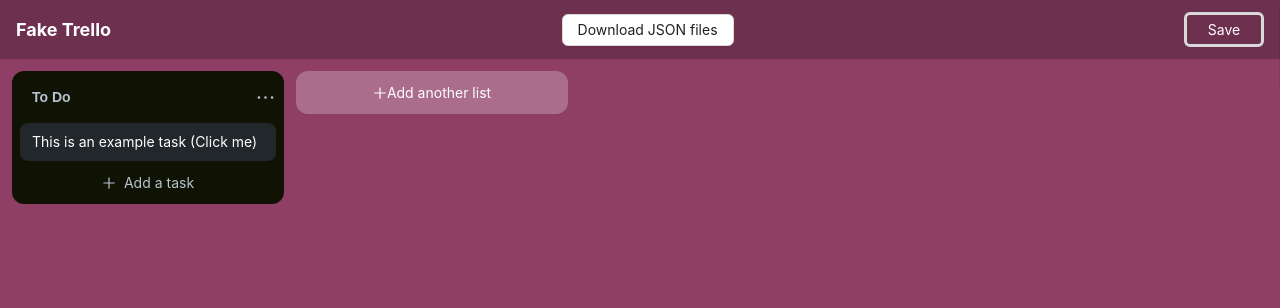
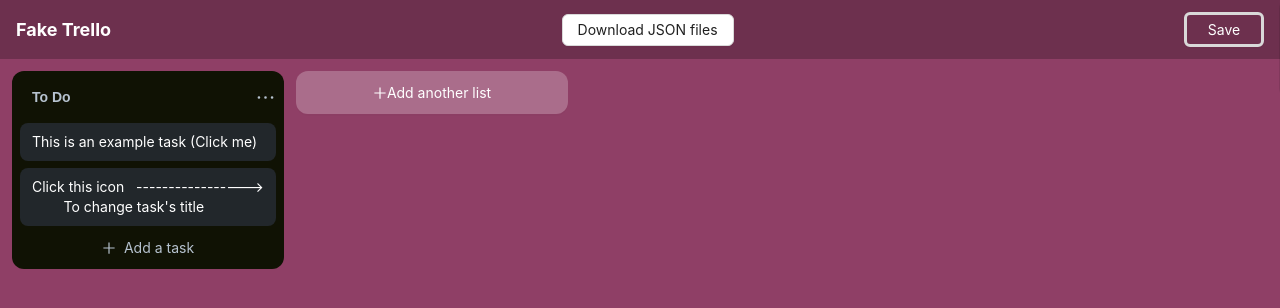
Before and after one commit to luongngocsontung/FakeTrello, a React (Vite) app: page / in a window 1280 px wide. Shown: the top 308 px of the page. Built offline with nearby package versions, Linux system fonts and the light colour scheme.

Commit message:
Add more example for inital state

```diff
--- a/src/features/Lists/listsSlice.ts
+++ b/src/features/Lists/listsSlice.ts
@@ -18,7 +18,11 @@
 
 const initialState: ListSliceState = {
     lists: JSON.parse(localStorage.getItem("trelloLists") || "{}")?.lists || [
-        { id: "initial-list-id", title: "To Do", tasksId: ["initial-task-id"] },
+        {
+            id: "initial-list-id",
+            title: "To Do",
+            tasksId: ["initial-task-id", "lkebhk3zamowllypud"],
+        },
     ],
 };
 
--- a/src/features/Tasks/taskSlice.ts
+++ b/src/features/Tasks/taskSlice.ts
@@ -21,6 +21,12 @@
             title: "This is an example task (Click me)",
             description:
                 "Hello,\nI created this app to show to you since your product is a page builder which need to implement drag and drop algorithm too. \nThank you for reading this ^^",
+        },
+        {
+            listId: "initial-list-id",
+            id: "lkebhk3zamowllypud",
+            title: "Click this icon   ----------------->         To change task's title",
+            description: "",
         },
     ],
 };
```
